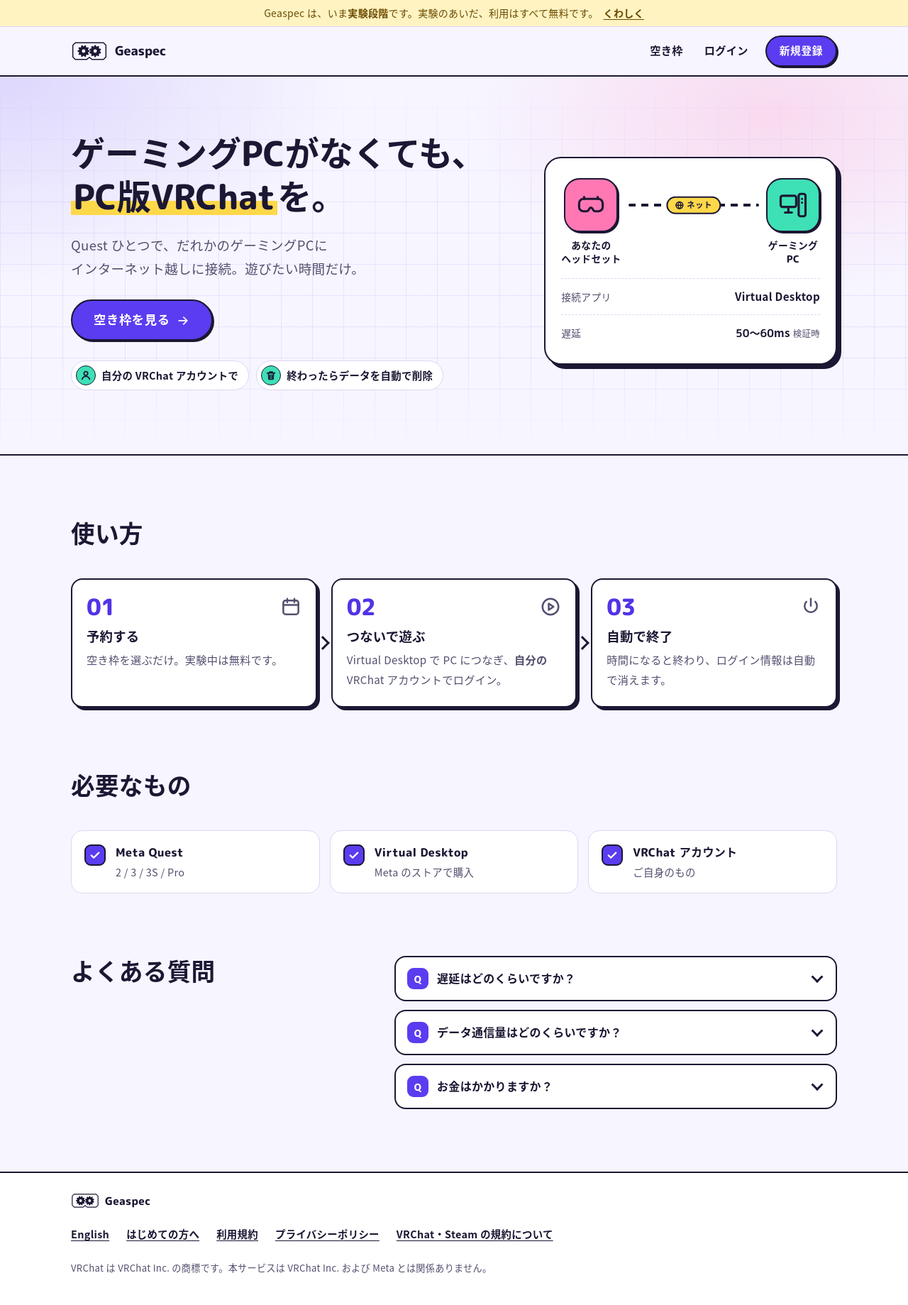
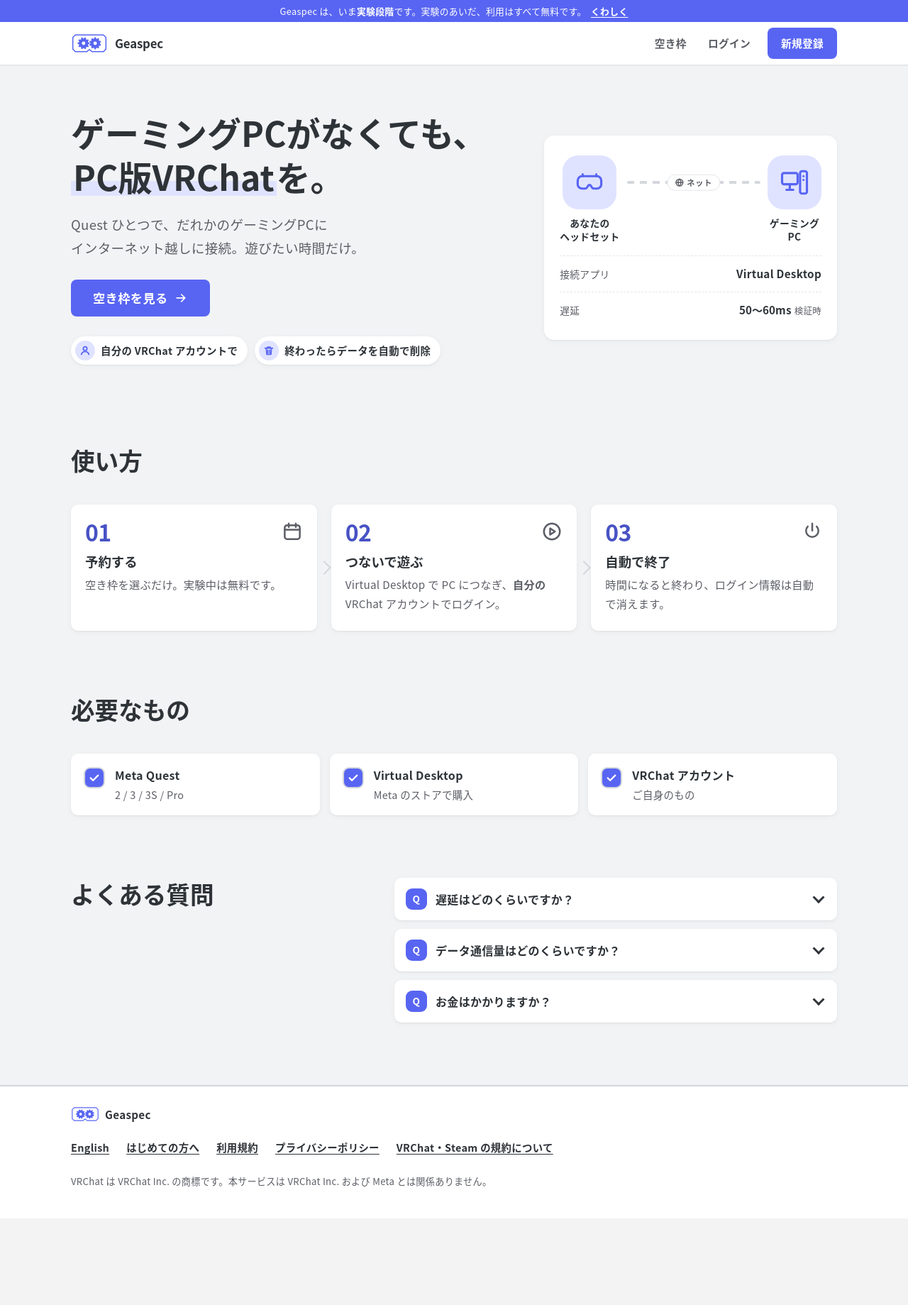
Before and after one commit to lihitothird-alt/Geaspec, a FastAPI app: page / in a window 1280 px wide. Shown: the whole page at 71% size. After the commit the page ends 1672 px from the top, so only its background shows below. Run offline with FastAPI, Linux system fonts and the light colour scheme; some web fonts are replaced.

Commit message:
Site: Discord-like colours; round app icon
Grey layered surfaces with a #5865F2 accent replace the thick black
outlines and offset shadows, in light and dark mode. The hero bottom
padding is tightened. The lender app icon becomes a round badge so it
sits with the other taskbar icons.

Co-Authored-By: Claude Opus 5.5 <noreply@anthropic.com>
Claude-Session: https://claude.ai/code/session_01CrzQPaUK2gPmFSV9Kby7iU

```diff
--- a/server/app/static/style.css
+++ b/server/app/static/style.css
@@ -1200,3 +1200,118 @@ td a.badge:hover { text-decoration: underline; }
 .sched-legend { display: flex; flex-wrap: wrap; align-items: center; gap: 4px 10px; margin: 8px 0 0; color: var(--text-muted); }
 .sched-legend .sw { display: inline-block; width: 14px; height: 14px; border-radius: 3px; border: 1.5px solid var(--line); vertical-align: -2px; margin-right: 2px; }
 .sched-actions { display: flex; align-items: center; gap: 12px; margin-top: 10px; }
+
+/* =====================================================================
+   Discord-like theme
+   Discord と同じ色づかい: 灰色の面を重ねて区切り、ボタンとリンクは Discord の青 (#5865F2)。
+   太い黒線・ずらし影はやめる。色や形はここで上書きしているので、この塊を消せば前の見た目に戻る。
+   ===================================================================== */
+:root {
+  --bg: #f2f3f5;
+  --bg-grid: transparent;
+  --surface: #ffffff;
+  --surface-2: #ebedef;
+  --surface-3: #e3e5e8;
+  --text: #2e3338;
+  --text-muted: #5c5e66;
+  --link: #4752c4;
+  --edge: #d4d7dc;
+  --line: #e3e5e8;
+  --shadow-c: transparent;
+  --primary: #5865f2;
+  --primary-hover: #4752c4;
+  --on-primary: #ffffff;
+  --accent-text: #4752c4;
+  --mint-soft: #e3f6ea;
+  --mint-ink: #1a7f45;
+  --hl: #e0e3ff;
+  --focus: #5865f2;
+  --font-round: var(--font-body);
+  --font-num: var(--font-body);
+  --radius-s: 6px;
+  --radius: 10px;
+  --radius-l: 14px;
+  --shadow-s: none;
+  --shadow: 0 1px 2px rgba(6, 6, 7, .06), 0 2px 10px rgba(6, 6, 7, .04);
+  --shadow-l: 0 2px 4px rgba(6, 6, 7, .08), 0 8px 24px rgba(6, 6, 7, .08);
+  --header-h: 60px;
+}
+@media (prefers-color-scheme: dark) {
+  :root {
+    --bg: #313338;
+    --surface: #2b2d31;
+    --surface-2: #383a40;
+    --surface-3: #404249;
+    --text: #f2f3f5;
+    --text-muted: #b5bac1;
+    --link: #00a8fc;
+    --edge: #4e5058;
+    --line: #3f4147;
+    --primary: #5865f2;
+    --primary-hover: #4752c4;
+    --on-primary: #ffffff;
+    --accent-text: #949cf7;
+    --mint-soft: #1f3b2b;
+    --mint-ink: #57d68d;
+    --hl: #3c4270;
+    --focus: #949cf7;
+    --shadow: none;
+    --shadow-l: 0 8px 24px rgba(0, 0, 0, .3);
+  }
+}
+h1, h2, h3 { font-weight: 700; letter-spacing: 0; }
+.num { font-weight: 700; }
+.site-header { background: var(--surface); border-bottom: 1px solid var(--line); box-shadow: 0 1px 0 rgba(6, 6, 7, .04); -webkit-backdrop-filter: none; backdrop-filter: none; }
+.logo { font-weight: 700; font-size: 1.05rem; }
+.logo-mark { color: var(--primary); }
+.nav-link, button.nav-link { font-weight: 600; font-size: .92rem; color: var(--text-muted); border-radius: 6px; }
+.nav-link:hover { background: var(--surface-2); color: var(--text); }
+.nav-link[aria-current="page"] { background: var(--surface-3); color: var(--text); box-shadow: none; }
+.menu > summary, .menu-panel { border: 1px solid var(--line); box-shadow: var(--shadow-l); }
+.menu[open] > summary { transform: none; }
+.btn { border: 1px solid transparent; box-shadow: none; font-weight: 600; letter-spacing: .02em; border-radius: 8px; }
+.btn:hover { transform: none; box-shadow: none; background: var(--primary-hover); }
+.btn:active { transform: none; box-shadow: none; }
+.btn.ghost, .btn.quiet { background: var(--surface-3); color: var(--text); border-color: transparent; }
+.btn.ghost:hover, .btn.quiet:hover { background: var(--edge); }
+.btn.lg { min-height: 52px; }
+.card, .slot, .hud, .flash, .scene-art { border: 0; box-shadow: var(--shadow); }
+.card.flat { border: 0; background: var(--surface-2); box-shadow: none; }
+.flash::before { border: 0; }
+.slot { padding: 16px 20px; gap: 10px 20px; }
+.slot-time .num { font-size: 1.25rem; font-weight: 700; }
+.price { font-weight: 700; font-size: 1.05rem; }
+.chip { font-weight: 600; }
+.badge { font-weight: 600; }
+.badge.active { border-color: transparent; }
+.page-head { padding: 28px 0 4px; }
+.page-head h1 { font-size: clamp(1.5rem, 1.3rem + .8vw, 1.9rem); margin-bottom: 8px; }
+.page-head .muted { font-size: .86rem; line-height: 1.7; }
+.flow { margin-bottom: 16px; gap: 4px 18px; }
+.flow li { padding: 0; border: 0; background: none; font-weight: 600; font-size: .82rem; gap: 6px; }
+.flow li::before { width: 20px; height: 20px; font-size: .7rem; }
+.flow li[aria-current="step"] { border: 0; box-shadow: none; color: var(--text); }
+.day-head { border-bottom: 1px solid var(--edge); font-size: 1.05rem; padding: 8px 0 6px; }
+.day-head .num { font-size: 1.1rem; font-weight: 700; }
+.tabs a[aria-current="page"] { border-color: transparent; }
+.section.tight { padding-block: 16px 48px; }
+.empty { border: 1px dashed var(--edge); background: var(--surface); }
+.experiment-bar { background: var(--primary); color: #fff; border-bottom: 0; font-size: .8rem; padding: 6px 16px; }
+.experiment-bar strong, .experiment-bar a { color: #fff; }
+.hero { background: var(--bg); border-bottom: 0; }
+.hero::before { display: none; }
+.trust li { border: 0; box-shadow: var(--shadow); }
+.trust .ic { border: 0; background: var(--hl); color: var(--primary); }
+.price-tag { border: 0; box-shadow: var(--shadow); transform: none; }
+.node .node-ic, .node.quest .node-ic, .node.pc .node-ic { background: var(--hl); color: var(--primary); border: 0; box-shadow: none; }
+.wire .tag { background: var(--surface); color: var(--text-muted); border: 1px solid var(--line); box-shadow: none; }
+.step, .safe-card, .persona li, .faq details, .ticket, .st-body, .auth-card { border: 0; box-shadow: var(--shadow); }
+.ticket::before, .ticket::after { border: 0; }
+.step:not(:last-child)::after { border-width: 2px; border-color: var(--edge); }
+.band-safe { background: var(--surface-2); border-block: 0; }
+.safe-card .ic, .eyebrow .dot { border: 0; }
+input, select, textarea { border: 1px solid var(--edge); background: var(--surface); }
+input:focus, select:focus, textarea:focus { border-color: var(--primary); }
+.hud-bar { border-bottom: 1px solid var(--line); }
+.hero { padding: clamp(32px, 5vw, 64px) 0 clamp(16px, 2vw, 24px); }
+.need li { border: 0; box-shadow: var(--shadow); }
```
Also changed, not shown: agent/tests/test_tray.py (+2 -1 lines), agent/packaging/geaspec.ico.
